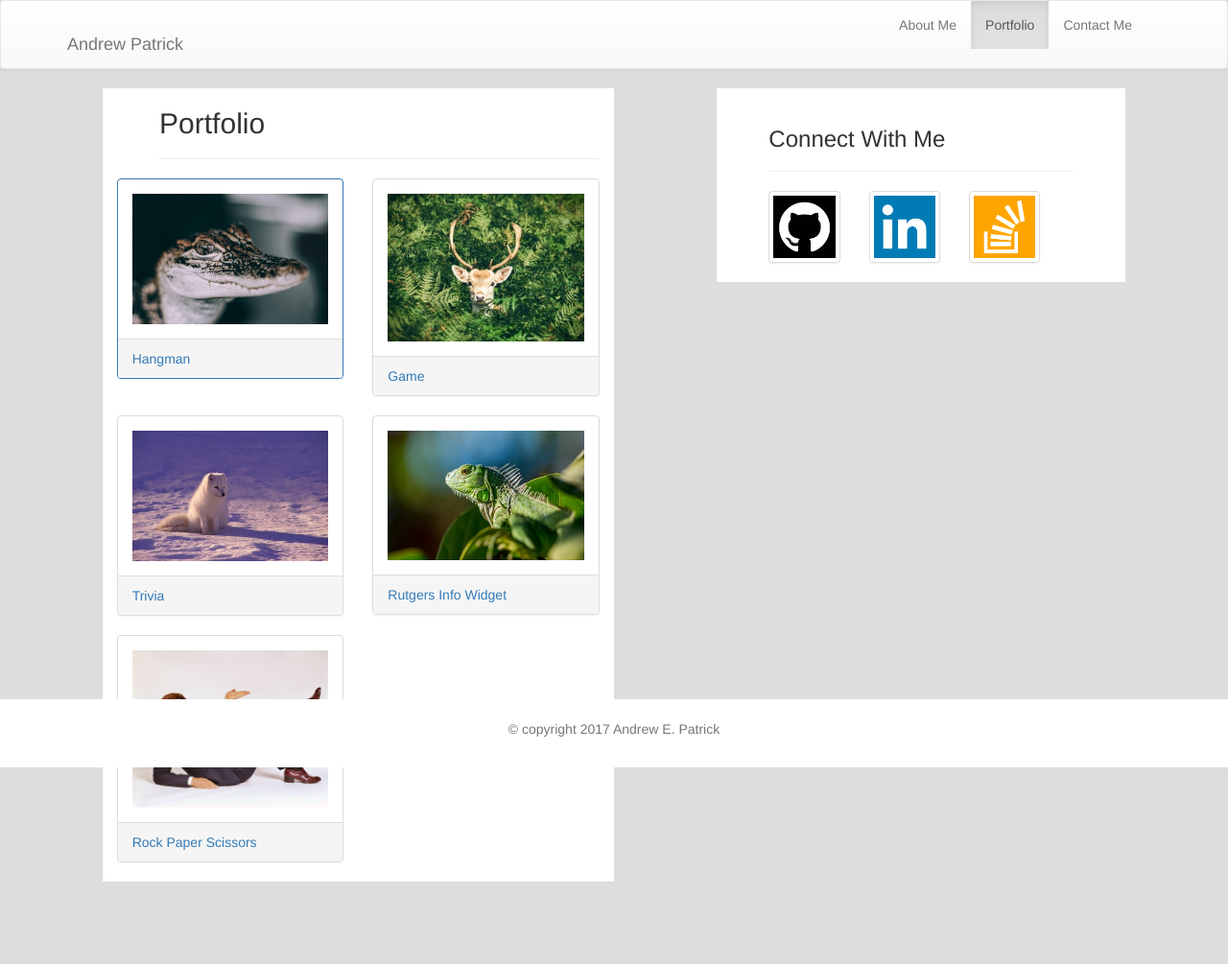
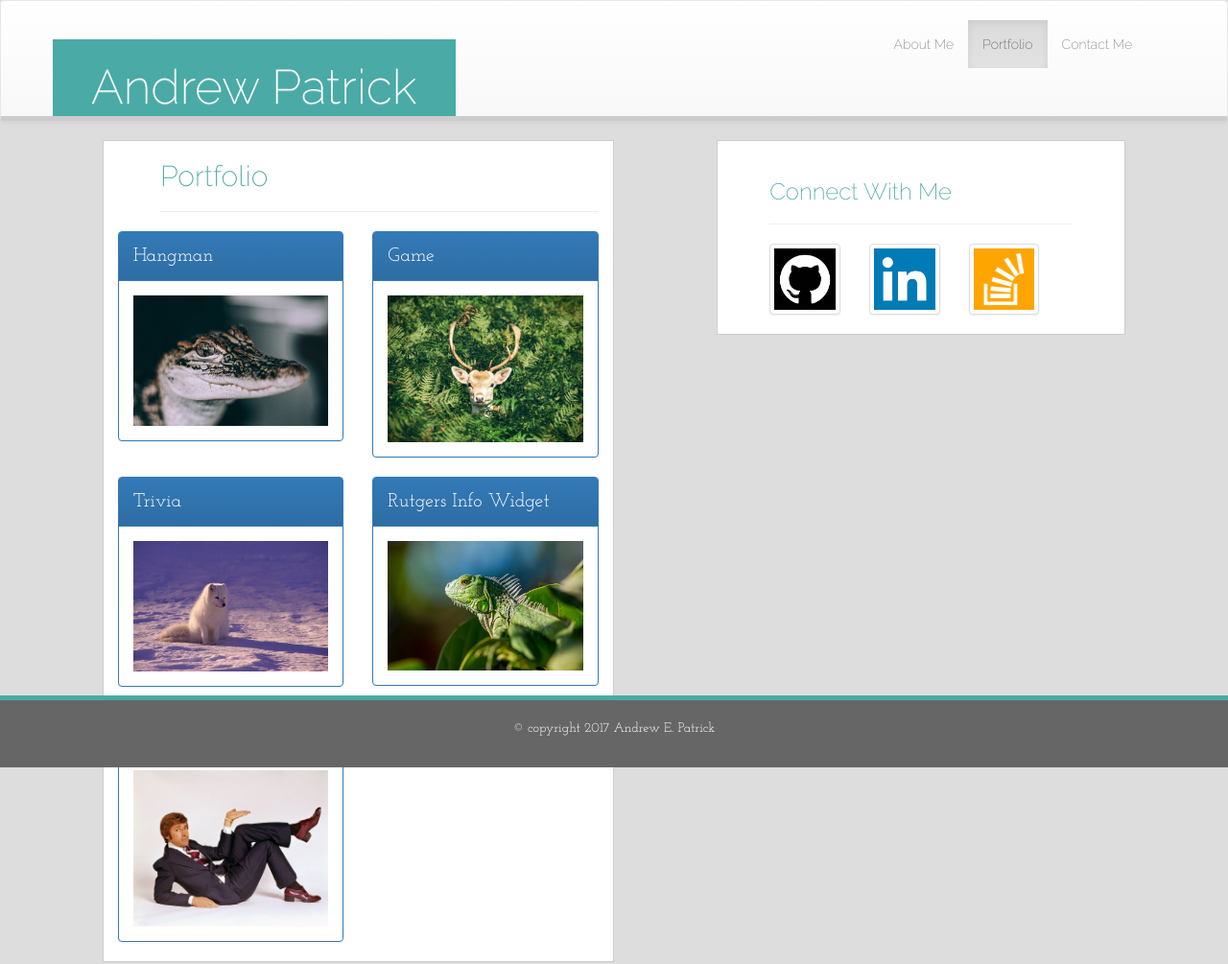
Before and after one commit to Patrickae/Bootstrap-Portfolio, a plain HTML site: page portfolio.html in a window 1280 px wide. Shown: the whole page at 96% size. Before the commit the page ends 929 px from the top, so only its background shows below. Drawn offline with nearby package versions, Linux system fonts and the light colour scheme.

Commit message:
bootstrap portfolio

```diff
--- a/assets/css/style.css
+++ b/assets/css/style.css
@@ -1,11 +1,39 @@
-body {background: #dddddd;}
+body {background: #dddddd;
+	font-family: 'Josefin Slab', serif;}
+
+#navbar-header{ border-bottom: 5px solid #cccccc;
+				padding-top:20px;
+			font-family: 'Raleway', sans-serif;}
+
+.navbar-header a { color: #ffffff;
+				   background: #4aaaa5;
+					font-size: 50px;
+					padding:40px; }
+#title { color:white;}
+	/*font-family: 'Raleway', sans-serif;}*/
+
+#title:hover{color:#4aaaa5;}
+
+
+h2, h3{ font-family: 'Raleway', sans-serif;
+		color: #4aaaa5; }
 
 #article{ background: #ffffff;
-			margin-bottom:10px;}
+			margin-bottom:100px;
+			border:1px solid #cccccc;
+			font-size:20px;
+			line-height:30px;}
+
+#indexPhoto{ margin: 0 10px 10px 0; }
+
 #aside{background: #ffffff;
 		padding: 20px;
-		margin-bottom:30px;
-	}
+		margin-bottom:100px;
+		border:1px solid #cccccc;}
 
-#footer {  background: #ffffff;
-		padding: 20px;}
+#footer {  background: #666666;
+		padding: 20px;
+		border-top: 5px solid #4aaaa5;
+		color:#ffffff;}
+
+#inputMessage{ height: 200px; }
--- a/portfolio.html
+++ b/portfolio.html
@@ -4,7 +4,7 @@
 <meta name="viewport" content="width=device-width, initial-scale=1">
 
 	<title>Portfolio</title>
-
+<link href="https://fonts.googleapis.com/css?family=Josefin+Slab|Raleway:200" rel="stylesheet">
 	<!-- Latest compiled and minified CSS -->
 <link rel="stylesheet" href="https://maxcdn.bootstrapcdn.com/bootstrap/3.3.7/css/bootstrap.min.css" integrity="sha384-BVYiiSIFeK1dGmJRAkycuHAHRg32OmUcww7on3RYdg4Va+PmSTsz/K68vbdEjh4u" crossorigin="anonymous">
 
@@ -17,7 +17,7 @@
 <body>
 
 
-<nav class="navbar navbar-default">
+<nav class="navbar navbar-default" id="navbar-header">
 	<div class="container">
 		<div class="navbar-header">
 			<button type="button" class="navbar-toggle" data-toggle="collapse" data-target="#example">
@@ -25,7 +25,7 @@
 				<span class="icon-bar"></span>
 				<span class="icon-bar"></span>
 			</button>
-			<h1><a href="" class="navbar-brand">Andrew Patrick</a></h1>
+			<h1><a href="index.html" class="navbar-brand" id="title">Andrew Patrick</a></h1>
 		</div>
 		<div class="collapse navbar-collapse navbar-right" id=example>
 			<ul class="nav navbar-nav">
@@ -64,10 +64,11 @@
 
 							<a href="http://www.playhangman.com/" target="_blank">
 								<div class="panel panel-primary">
+									<div class="panel-heading">Hangman</div>
 								 	 <div class="panel-body">
 								    		<img src="assets/images/gator.jpg" class="img img-responsive" alt="hangman">
 								  	</div>
-								  	<div class="panel-footer">Hangman</div>
+
 								</div>
 							</a>
 
@@ -82,11 +83,12 @@
 
 
 							<a href="https://www.linerider.com/" target="_blank">
-								<div class="panel panel-default">
+								<div class="panel panel-primary">
+									 <div class="panel-heading">Game</div>
 								 	 <div class="panel-body">
 								    	<img src="assets/images/deer.jpg" class="img img-responsive" alt="game" width="100%">
 								 	 </div>
-								 	 <div class="panel-footer">Game</div>
+
 								</div>
 							</a>
 
@@ -102,11 +104,12 @@
 
 
 							<a href="https://www.sporcle.com/" target="_blank">
-								<div class="panel panel-default">
+								<div class="panel panel-primary">
+									<div class="panel-heading">Trivia</div>
 								 	 <div class="panel-body">
 								 	   <img src="assets/images/fox.jpg" class="img img-responsive" alt="Trivia">
 								 	 </div>
-								 	 <div class="panel-footer">Trivia</div>
+
 								</div>
 							</a>
 
@@ -120,11 +123,12 @@
 
 
 							<a href="http://www.rutgers.edu/" target="_blank">
-								<div class="panel panel-default">
+								<div class="panel panel-primary">
+									<div class="panel-heading">Rutgers Info Widget</div>
 								  	<div class="panel-body">
 								  	  <img src="assets/images/iguana.jpg" class="img img-responsive" alt="Rutgers">
 								 	 </div>
-								 	 <div class="panel-footer">Rutgers Info Widget</div>
+
 								</div>
 							</a>
 
@@ -141,11 +145,12 @@
 
 
 							<a href="http://www.rock-paper-scissors-game.com/" targer="_blank">
-								<div class="panel panel-default">
+								<div class="panel panel-primary">
+									<div class="panel-heading">Rock Paper Scissors</div>
 									  <div class="panel-body">
 									    <img src="assets/images/stockimage.jpg" class="img img-responsive" alt="Rock Paper Scissors">
 									  </div>
-									  <div class="panel-footer">Rock Paper Scissors</div>
+
 							</div>
 							</a>
 
@@ -215,7 +220,7 @@
 		<div class="col-md-4 col-sm-3 col-xs-1">
 		</div>
 			<div class="col-md-4 col-sm-6 col-xs-10 text-center">
-				<p class="text-muted"> &copy; copyright 2017 Andrew E. Patrick</p>
+				<p> &copy; copyright 2017 Andrew E. Patrick</p>
 			</div>
 		<div class="col-md-4 col-sm-3 col-xs-1">
 		</div>
```
Also changed, not shown: contact.html (+4 -4 lines), index.html (+5 -5 lines).
